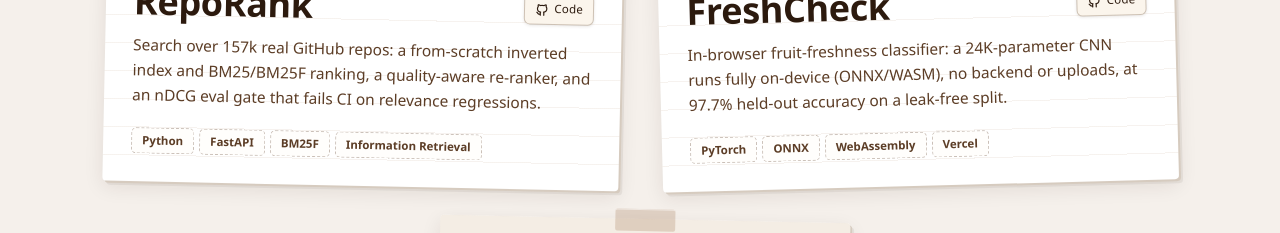
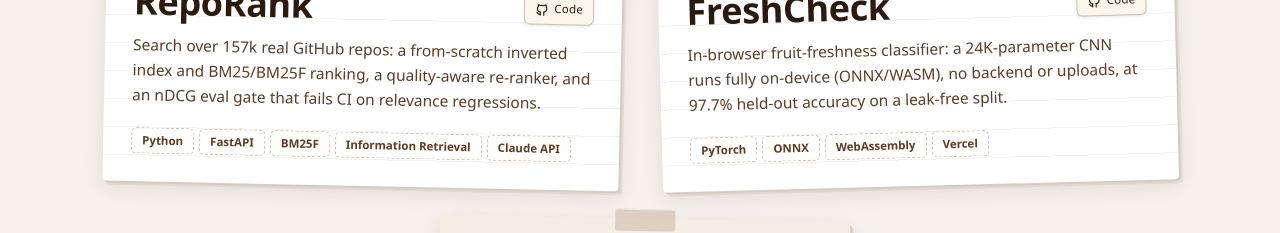
Before and after one commit to chengjcrystal/portfolio, a Next.js app: page / in a window 1280 px wide. Shown: the part 3440-3673 px from the top of the page. Built offline with nearby package versions, Linux system fonts and the light colour scheme.

Commit message:
add claude api chip to reporank card

```diff
--- a/src/app/page.tsx
+++ b/src/app/page.tsx
@@ -315,6 +315,7 @@
                 <span className="chip">FastAPI</span>
                 <span className="chip">BM25F</span>
                 <span className="chip">Information Retrieval</span>
+                <span className="chip">Claude API</span>
               </div>
             </div>
           </article>
```
